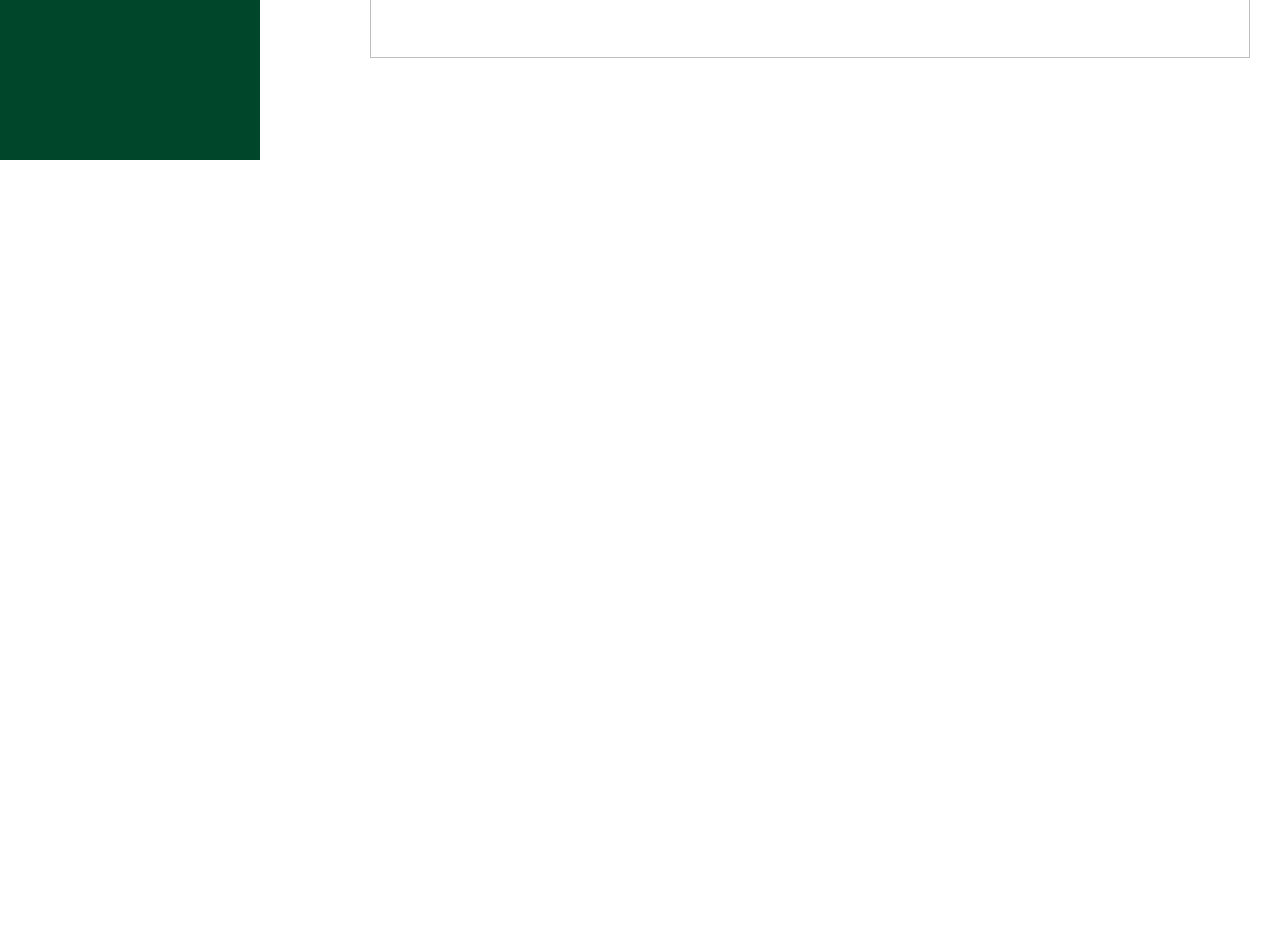
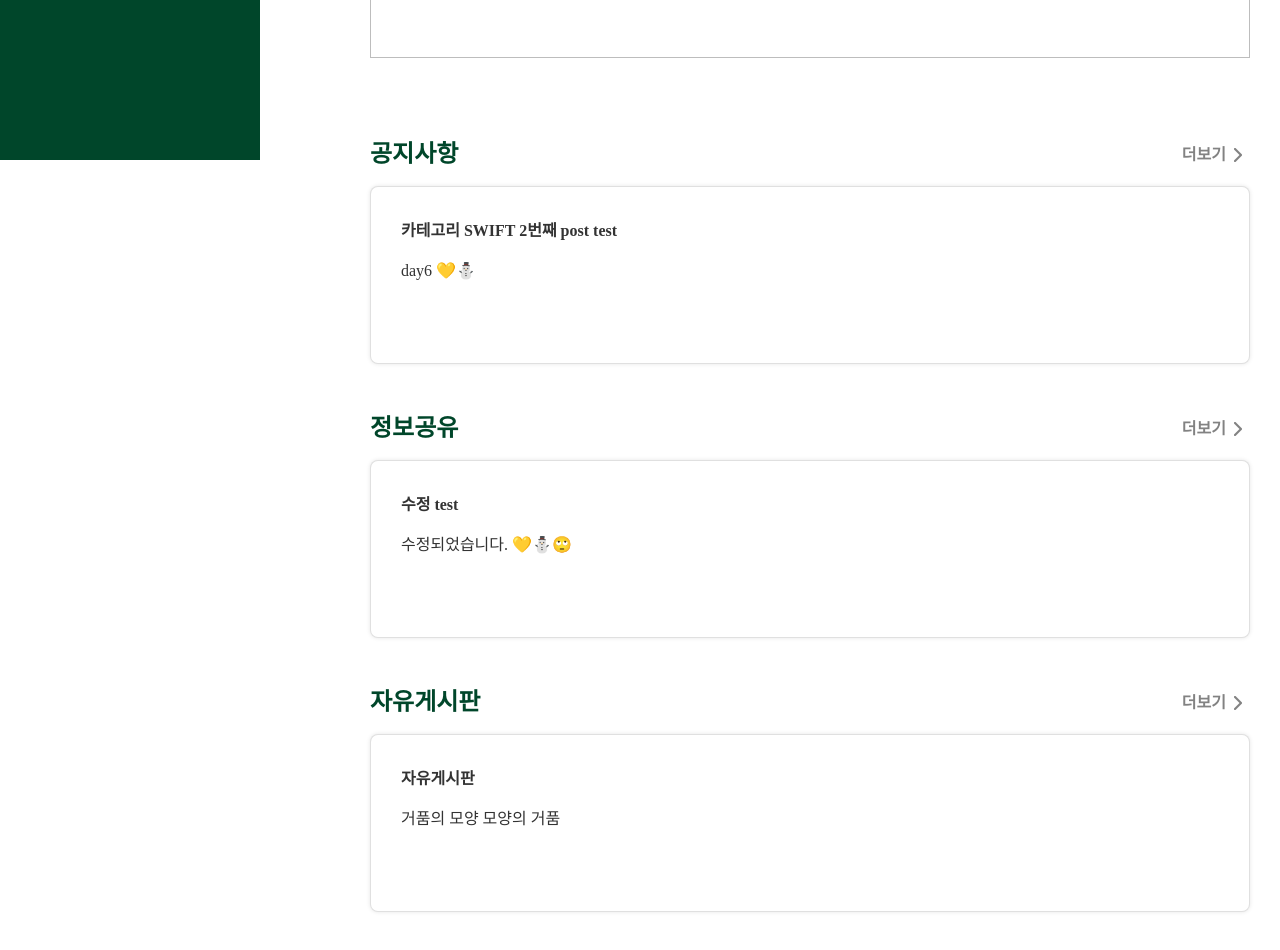
Before and after one commit to February-of-Spring/EDSC-client, a React (Create React App) app: page / in a window 1280 px wide. Shown: the part 740-1690 px from the top of the page. Before the commit the page ends 952 px from the top, so only its background shows below. Built offline with nearby package versions, Linux system fonts and the light colour scheme.

Commit message:
feat(Home): add latest posts

```diff
--- a/src/App.js
+++ b/src/App.js
@@ -2,7 +2,7 @@ import React from "react";
 import { BrowserRouter as Router, Switch, Route } from "react-router-dom";
 import { MuiThemeProvider, createMuiTheme } from "@material-ui/core/styles";
 import "./style.css";
-import { Home, Posting, SignUp, SignIn, FindID, FindPW } from "./pages/index";
+import { Home, Posting, Category, SignUp, SignIn, FindID, FindPW } from "./pages/index";
 
 const theme = createMuiTheme({
   palette: {
@@ -26,6 +26,9 @@ const App = () => {
             <Route path="/findpw" exact component={FindPW} />
 
             <Route path="/posting" exact component={Posting} />
+
+            {/* 게시판 조회 */}
+            <Route path="/category/:num" component={Category} />
           </Switch>
         </div>
       </Router>
--- a/src/components/Header.js
+++ b/src/components/Header.js
@@ -14,7 +14,7 @@ const useStyles = makeStyles((theme) => ({
     left: "1181px",
     top: "100px",
     padding: theme.spacing(1),
-    color: "#00462A",
+    color: theme.palette.primary,
   },
 }));
 
@@ -23,12 +23,15 @@ const Header = ({ history }) => {
 
   return (
     <header id="header">
-      <Link to="/" id="logo" ><img src={logo} /></Link>
+      <Link to="/" id="logo">
+        <img src={logo} />
+      </Link>
       <Button
         className={classes.loginBtn}
         onClick={() => history.push("/signin")}
+        variant="outlined"
       >
-        로그인
+        <p id="login-text">로그인</p>
       </Button>
     </header>
   );
--- a/src/components/SideBar.js
+++ b/src/components/SideBar.js
@@ -97,7 +97,7 @@ const SideBar = () => {
                 return (
                   <li key={child.id}>
                     {
-                      <Link className="navbar-sub" exact to="/">
+                      <Link className="navbar-sub" to={`/category/${child.id}`}>
                         <p>
                           {child.name} ({child.postNum})
                         </p>
--- /dev/null
+++ b/src/pages/Category.js
@@ -0,0 +1,8 @@
+import { React } from "react";
+import MainLayout from "../components/MainLayout";
+
+const Posting = () => {
+  return <MainLayout>카테고리</MainLayout>;
+};
+
+export default Posting;
--- a/src/pages/Home.js
+++ b/src/pages/Home.js
@@ -1,11 +1,117 @@
 import React from "react";
+import { Link } from "react-router-dom";
+import { makeStyles } from "@material-ui/core/styles";
+import { Card } from "@material-ui/core";
 import MainLayout from "../components/MainLayout";
 import banner from "../image/banner.png";
+import vector from "../image/vector.png";
+
+const useStyles = makeStyles({
+  card: {
+    borderRadius: "8px",
+    boxShadow: " 0px 0px 4px rgba(0, 0, 0, 0.1)",
+    marginTop: "16px",
+    padding: "32px 30px",
+  },
+});
 
 const Home = () => {
+  const classes = useStyles();
+  const latestPosts = {
+    totalNum: 3,
+    postList: [
+      {
+        id: 9,
+        category: {
+          id: 4,
+          name: "공지사항",
+          level: 2,
+          postNum: 2,
+          parentCategoryId: 1,
+        },
+        user: {
+          email: "hoit1302@ewhain.net",
+          name: "박주은",
+          nickname: "hoit1302",
+          profileImage: "",
+        },
+        title: "카테고리 SWIFT 2번째 post test",
+        content: "day6 💛⛄",
+        likeCount: 0,
+        viewCount: 2,
+      },
+      {
+        id: 16,
+        category: {
+          id: 5,
+          name: "정보공유",
+          level: 2,
+          postNum: 2,
+          parentCategoryId: 1,
+        },
+        user: {
+          email: "hoit1302@ewhain.net",
+          name: "박주은",
+          nickname: "hoit1302",
+          profileImage: "",
+        },
+        title: "수정 test",
+        content: "수정되었습니다. 💛⛄🙄",
+        likeCount: 0,
+        viewCount: 7,
+      },
+      {
+        id: 6,
+        category: {
+          id: 6,
+          name: "자유게시판",
+          level: 2,
+          postNum: 3,
+          parentCategoryId: 1,
+        },
+        user: {
+          email: "hoit1302@ewhain.net",
+          name: "박주은",
+          nickname: "hoit1302",
+          profileImage: "",
+        },
+        title: "자유게시판",
+        content: "거품의 모양 모양의 거품",
+        likeCount: 2,
+        viewCount: 0,
+      },
+    ],
+  };
   return (
     <MainLayout>
       <img src={banner} id="banner" />
+      {latestPosts.postList.map((post) => {
+        return (
+          <div key={post.id} id="latest-posts">
+            <div className="inline">
+              <h1>{post.category.name}</h1>
+              <Link
+                id="viewmore"
+                to={`/category/${post.category.parentCategoryId}`}
+              >
+                <p id="viewmore-text">더보기</p>
+                <img id="viewmore-img" src={vector} />
+              </Link>
+            </div>
+
+            <Card
+              className={classes.card}
+              id="latest-posts-content"
+              variant="outlined"
+            >
+              <h2>{post.title}</h2>
+              <div>
+                <p>{post.content}</p>
+              </div>
+            </Card>
+          </div>
+        );
+      })}
     </MainLayout>
   );
 };
--- a/src/pages/index.js
+++ b/src/pages/index.js
@@ -1,6 +1,6 @@
 export { default as Home } from './Home';
 export { default as Posting } from './Posting';
-
+export { default as Category } from './Category'; // 한 카테고리 내
 /* 사용자 인증 */
 export { default as SignUp } from './Authentication/SignUp'; // 회원가입
 export { default as SignIn } from './Authentication/SignIn'; // 로그인
--- a/src/style.css
+++ b/src/style.css
@@ -1,3 +1,7 @@
+:root {
+  --main-color: #00462a;
+}
+
 * {
   margin: 0px;
   padding: 0px;
@@ -35,7 +39,7 @@ a {
   float: left;
   width: 260px;
   height: 900px;
-  background: #00462a;
+  background: var(--main-color);
 }
 
 #navbar ul li p {
@@ -59,6 +63,13 @@ a {
   border: 0;
   outline: 0;
   background: #ffffff;
+}
+
+#login-text {
+  font-weight: bold;
+  font-size: 12px;
+  line-height: 16px;
+  color: var(--main-color);
 }
 
 /* navbar */
@@ -106,23 +117,75 @@ a {
   display: block;
 }
 
+.content-name {
+  font-weight: bold;
+  font-size: 32px;
+  line-height: 40px;
+  color: var(--main-color);
+}
 
+/* Home */
 #banner {
   margin-top: 10px;
+  margin-bottom: 28px;
   width: 880px;
   height: 604px;
 }
 
-.content-name {
+#latest-posts {
+  width: 880px;
+  margin: 48px 0px;
+}
+
+#latest-posts h1 {
   font-weight: bold;
-  font-size: 32px;
-  line-height: 40px;
-  color: #00462a;
+  font-size: 24px;
+  line-height: 32px;
+  color: var(--main-color);
+}
+
+#viewmore {
+  position: absolute;
+  right: 0px;
+  line-height: 32px;
+}
+
+#viewmore-text {
+  font-style: normal;
+  font-weight: bold;
+  font-size: 16px;
+  color: #828282;
+}
+
+#viewmore-img {
+  width: 24px;
+  height: 24px;
+}
+
+#latest-posts-content h2 {
+  font-weight: bold;
+  font-size: 16px;
+  line-height: 24px;
+  color: #333333;
+  margin-bottom: 16px;
+}
+
+#latest-posts-content p {
+  font-weight: normal;
+  font-size: 16px;
+  line-height: 24px;
+  color: #333333;
+}
+
+#latest-posts-content div {
+  width: 816px;
+  height: 72px;
 }
 
 /* Posting */
-.inline  * {
+.inline * {
   display: inline-block;
+  vertical-align: middle;
 }
 
 #posting-content > * {
```
Also changed, not shown: src/image/vector.png (added).
